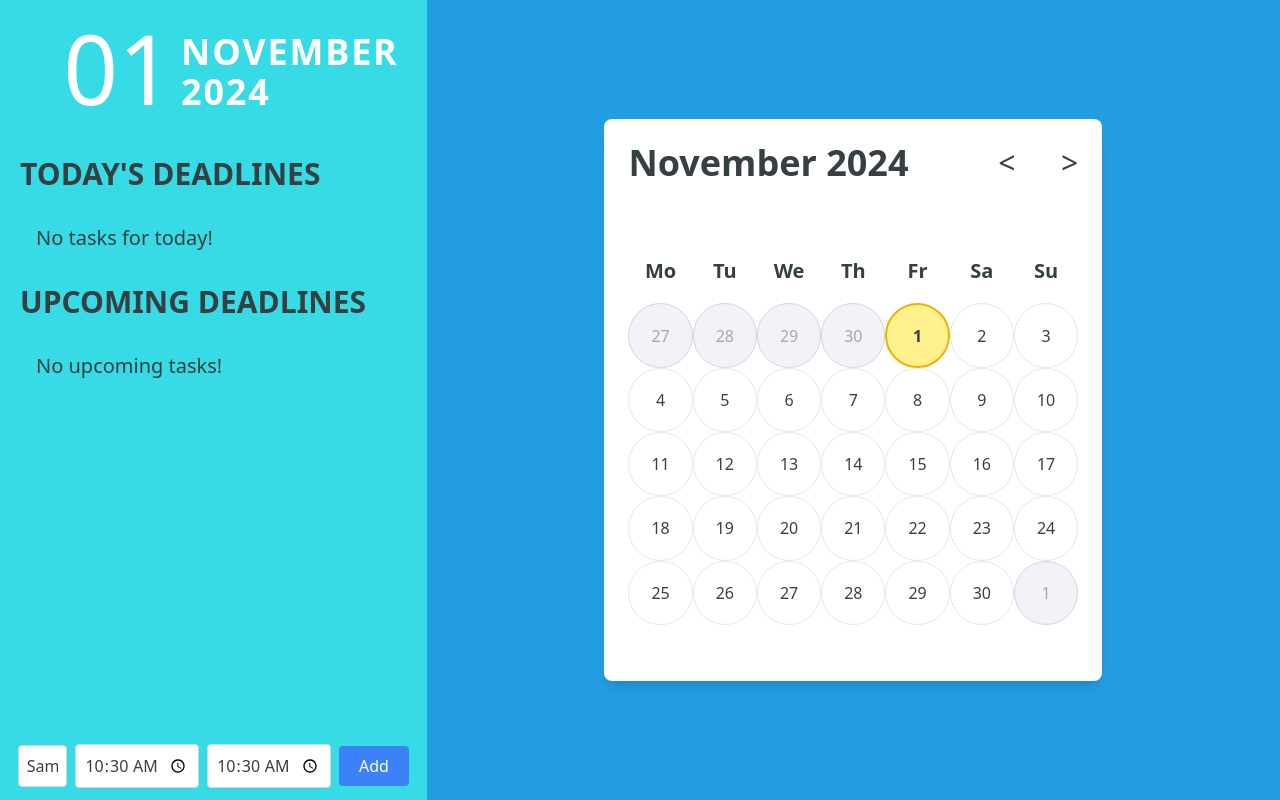
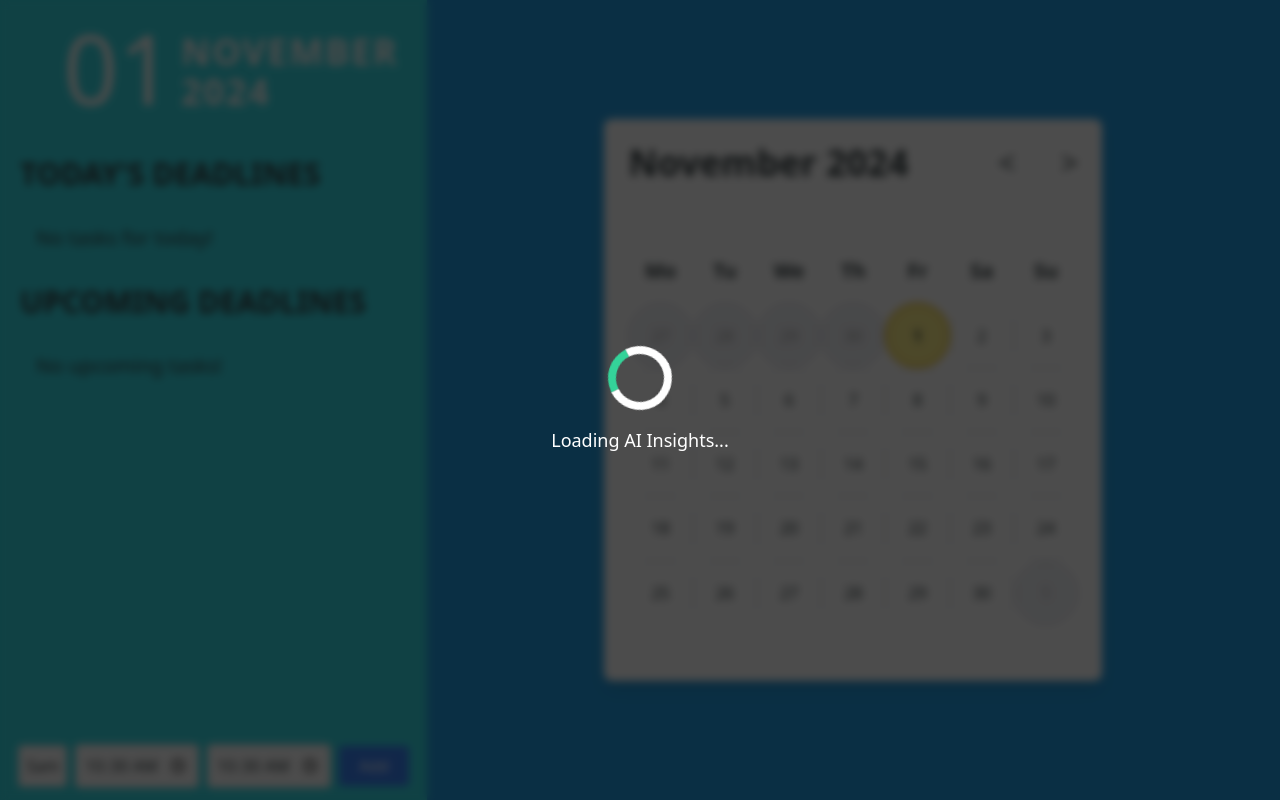
Before and after one commit to poseidon0z/Smart-Day-Planner, a React (Vite) app in the folder Client/: page / in a window 1280 px wide. Both pictures are taken after typing "Sample", "10:30", "10:30" into the empty fields and a click on the button "Add". Built offline with nearby package versions, Linux system fonts and the light colour scheme.

Commit message:
Added loading screen

```diff
--- a/Client/src/App.jsx
+++ b/Client/src/App.jsx
@@ -3,6 +3,7 @@ import Calendar from './components/Calendar.jsx';
 import DailySchedule from './components/DailyShedule.jsx';
 import Tasks from './components/Tasks.jsx';
 import Task from './Objects/Task.js';
+import Loading from './components/Loading.jsx';
 
 function App() {
   const baseURL = 'http://localhost:3000';
@@ -10,16 +11,14 @@ function App() {
   const [taskList, setTaskList] = useState([]);
   const [selectedDate, setSelectedDate] = useState('');
   const [isScheduleVisible, setScheduleVisible] = useState(false);
-  const [refresher, setRefresher] = useState(false);
+  const [loading, setLoading] = useState(false);
   const handleBackButtonClick = () => {
     setScheduleVisible(false); // Hide the DailySchedule when back is clicked
   };
 
-  const refresh = () => {
-    setRefresher(!refresher);
-  };
+  const newTasks = async () => {
+    setLoading(true);
 
-  const newTasks = async () => {
     try {
       // Map tasklist to the format required by the endpoint
       const currentTasks = taskList.map((task) => ({
@@ -63,18 +62,19 @@ function App() {
     } catch (error) {
       console.error('Failed to update tasklist:', error);
     }
+    setLoading(false);
   };
 
   return (
     <>
+      {loading ? <Loading></Loading> : ''}
       <div className="flex flex-col md:flex-row h-fit min-h-screen text-[#364043] bg-[#249EE3]">
         <div className="flex flex-col min-h-fit bg-[#36DBE5] w-full md:w-4/12">
           <Tasks
             date={selectedDate}
             tasks={taskList}
             setTasks={setTaskList}
-
-            // onDateSelect={handleDateSelect} // Pass this prop to Tasks for date selection
+            setLoading={setLoading}
           />
         </div>
 
@@ -86,7 +86,7 @@ function App() {
               taskList={taskList}
               date={selectedDate} // Pass the selected date as a prop
               onBack={handleBackButtonClick} // Pass the back button handler as a prop
-              refresh={refresh}
+              setLoading={setLoading}
               newTasks={newTasks}
             />
           ) : (
@@ -95,7 +95,6 @@ function App() {
               selectedDate={selectedDate}
               setSelectedDate={setSelectedDate}
               setScheduleVisible={setScheduleVisible}
-              // Assuming Calendar has a similar handler
             />
           )}
         </div>
--- a/Client/src/components/DailyShedule.jsx
+++ b/Client/src/components/DailyShedule.jsx
@@ -1,7 +1,7 @@
 import React, { useEffect, useState } from 'react';
 import Task from '../Objects/Task'; // Import the Task class
 
-const DailySchedule = ({ date, onBack, taskList, refresh, newTasks }) => {
+const DailySchedule = ({ date, onBack, taskList, setLoading, newTasks }) => {
   const [tasks, setTasks] = useState([]);
 
   // Convert tasks in taskList to Task instances if they aren't already
@@ -34,6 +34,7 @@ const DailySchedule = ({ date, onBack, taskList, refresh, newTasks }) => {
   }, [date, taskList]);
 
   const handleCheckboxChange = (index) => {
+    setLoading(true);
     const updatedTasks = [...tasks];
     const task = updatedTasks[index];
 
@@ -46,7 +47,7 @@ const DailySchedule = ({ date, onBack, taskList, refresh, newTasks }) => {
 
     // Update the tasks state
     setTasks(updatedTasks);
-    refresh();
+    setLoading(false);
   };
 
   function formatTime(seconds) {
--- /dev/null
+++ b/Client/src/components/Loading.jsx
@@ -0,0 +1,16 @@
+import React from 'react';
+
+function Loading() {
+  return (
+    <div className="fixed inset-0 flex items-center justify-center bg-black bg-opacity-70 backdrop-blur-sm z-50">
+      <div className="flex flex-col items-center">
+        <div className="w-16 h-16 border-8 border-t-8 border-t-emerald-400 border-white rounded-full animate-spin"></div>
+        <div className="text-white mt-4 text-lg font-light">
+          Loading AI Insights...
+        </div>
+      </div>
+    </div>
+  );
+}
+
+export default Loading;
--- a/Client/src/components/Tasks.jsx
+++ b/Client/src/components/Tasks.jsx
@@ -28,7 +28,7 @@ const getFutureTasks = (date, tasks) => {
   );
 };
 
-const Tasks = ({ date, tasks, setTasks }) => {
+const Tasks = ({ date, tasks, setTasks, setLoading }) => {
   const baseURL = 'http://localhost:3000';
   const [newTask, setNewTask] = useState('');
   const [startTime, setStartTime] = useState(0);
@@ -41,6 +41,7 @@ const Tasks = ({ date, tasks, setTasks }) => {
   }
 
   const addNewTask = async () => {
+    setLoading(true);
     if (!newTask) {
       alert('Please enter a task description.');
       return;
@@ -144,6 +145,7 @@ const Tasks = ({ date, tasks, setTasks }) => {
       console.error('Error adding task:', error);
       alert('An unexpected error occurred.');
     }
+    setLoading(false);
   };
 
   const delTask = (id) => {
```
